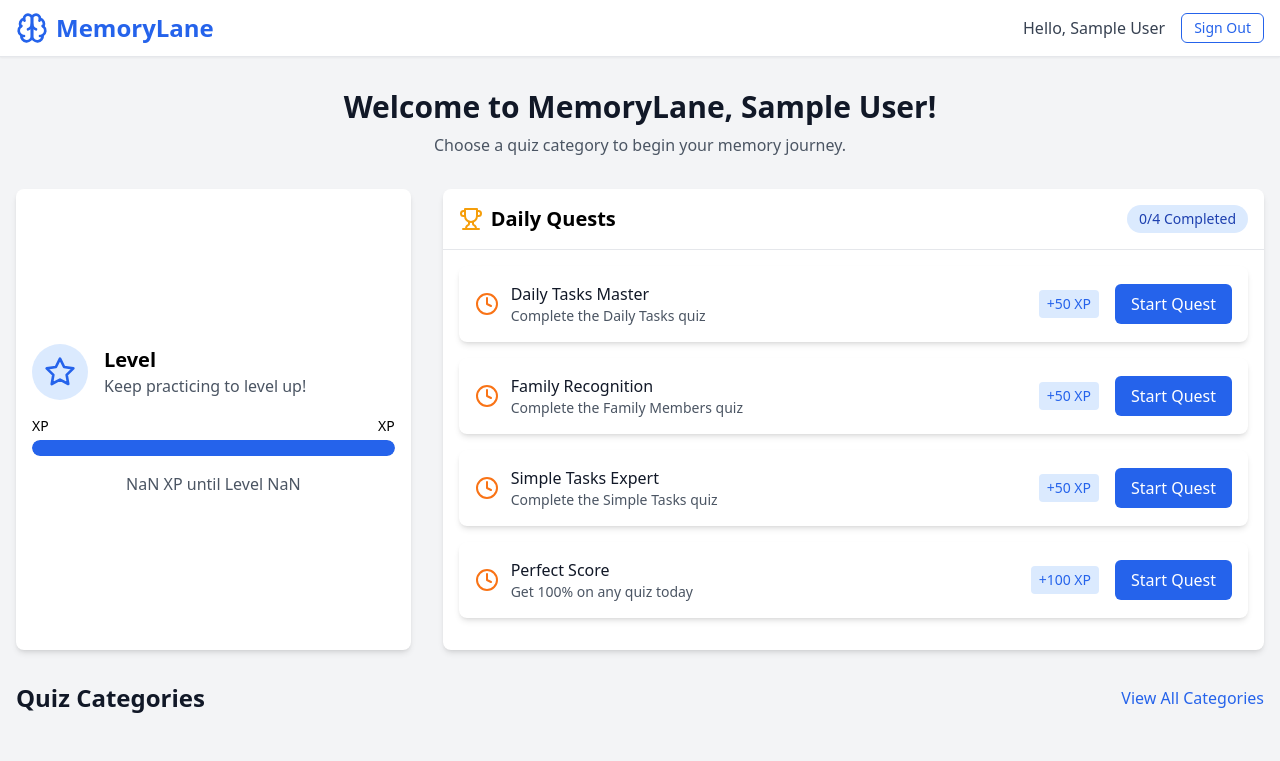
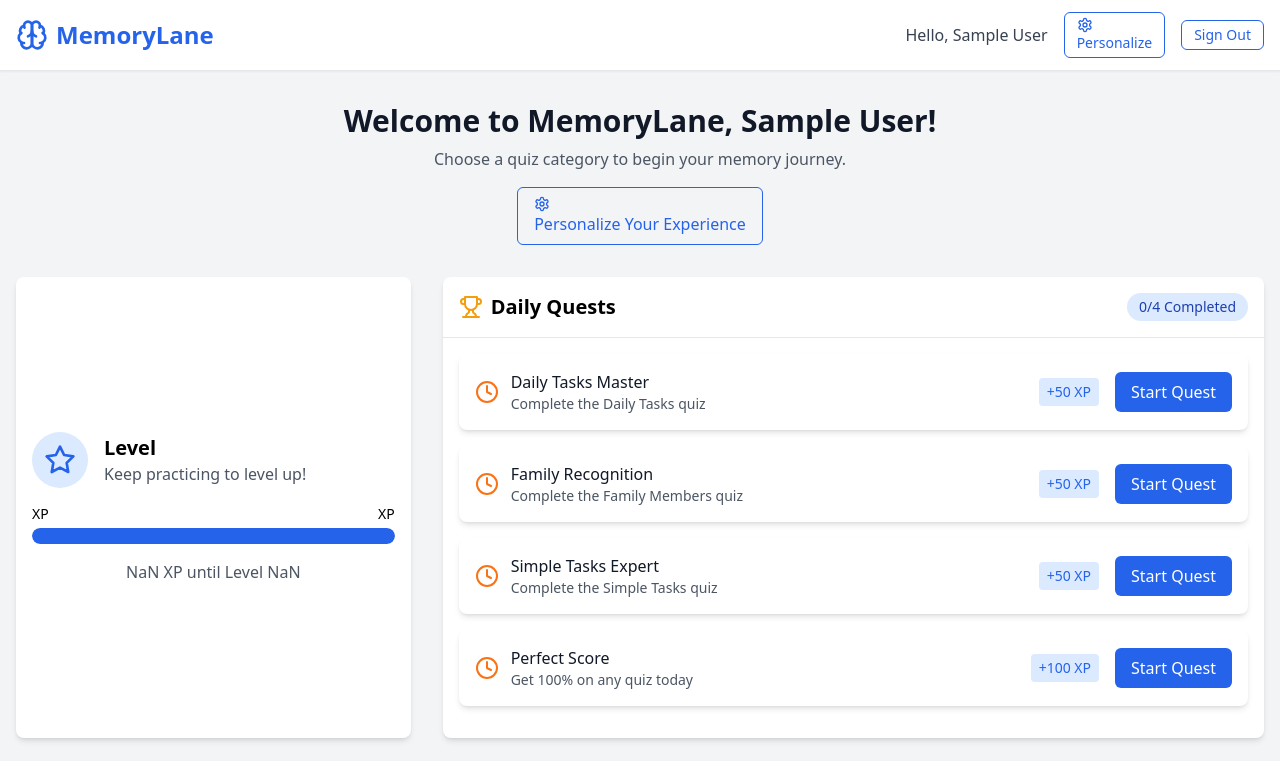
Before and after one commit to JuanCruzSalinas-be/JuanCruzSalinas-be.github.io, a React (Vite) app: page /dashboard in a window 1280 px wide. Shown: the top 761 px of the page. Built offline with nearby package versions, Linux system fonts and the light colour scheme; sample sign-in values are in the browser's storage.

Commit message:
Add Survey Access Links

```diff
--- a/src/components/layout/Header.tsx
+++ b/src/components/layout/Header.tsx
@@ -2,7 +2,7 @@ import React from 'react';
 import { useNavigate } from 'react-router-dom';
 import { useAuth } from '../../context/AuthContext';
 import Button from '../ui/Button';
-import { Brain } from 'lucide-react';
+import { Brain, Settings } from 'lucide-react';
 
 const Header: React.FC = () => {
   const { user, logout, isAuthenticated } = useAuth();
@@ -23,6 +23,14 @@ const Header: React.FC = () => {
           {isAuthenticated ? (
             <div className="flex items-center space-x-4">
               <span className="text-gray-700">Hello, {user?.name}</span>
+              <Button
+                variant="outline"
+                size="sm"
+                onClick={() => navigate('/survey')}
+              >
+                <Settings className="h-4 w-4 mr-1" />
+                Personalize
+              </Button>
               <Button
                 variant="outline"
                 size="sm"
--- a/src/pages/Dashboard.tsx
+++ b/src/pages/Dashboard.tsx
@@ -6,7 +6,8 @@ import Header from '../components/layout/Header';
 import LevelProgress from '../components/quiz/LevelProgress';
 import DailyQuestCard from '../components/quiz/DailyQuestCard';
 import Card, { CardContent, CardHeader } from '../components/ui/Card';
-import { Trophy } from 'lucide-react';
+import { Trophy, Settings } from 'lucide-react';
+import Button from '../components/ui/Button';
 
 const Dashboard: React.FC = () => {
   const { user } = useAuth();
@@ -30,6 +31,14 @@ const Dashboard: React.FC = () => {
           <p className="text-gray-600 mt-2">
             Choose a quiz category to begin your memory journey.
           </p>
+          <Button
+            variant="outline"
+            className="mt-4"
+            onClick={() => navigate('/survey')}
+          >
+            <Settings className="h-4 w-4 mr-2" />
+            Personalize Your Experience
+          </Button>
         </div>
 
         <div className="grid grid-cols-1 md:grid-cols-3 gap-8 mb-8">
```
